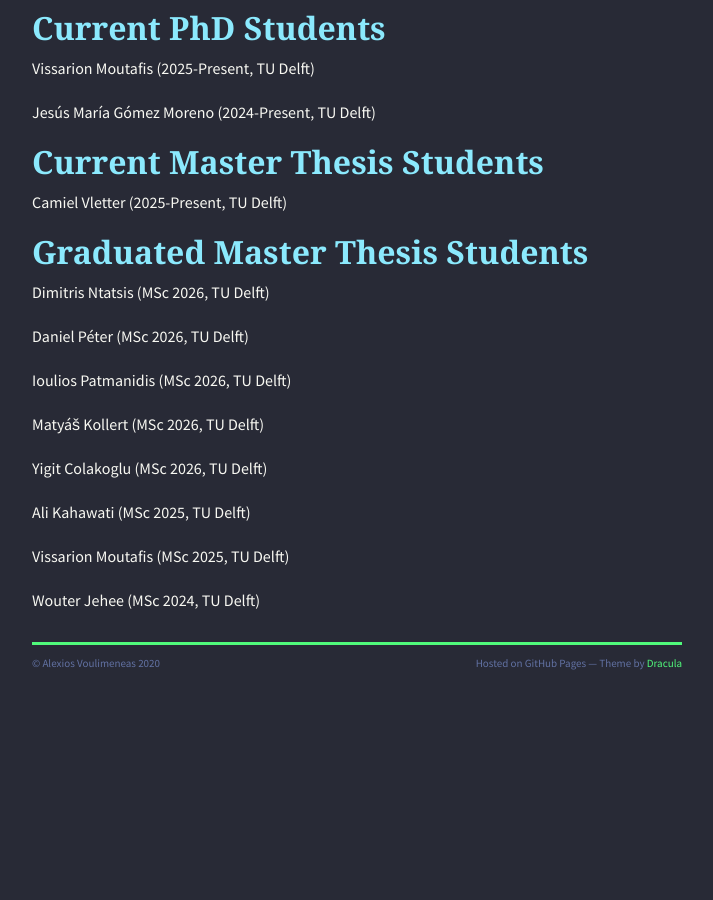
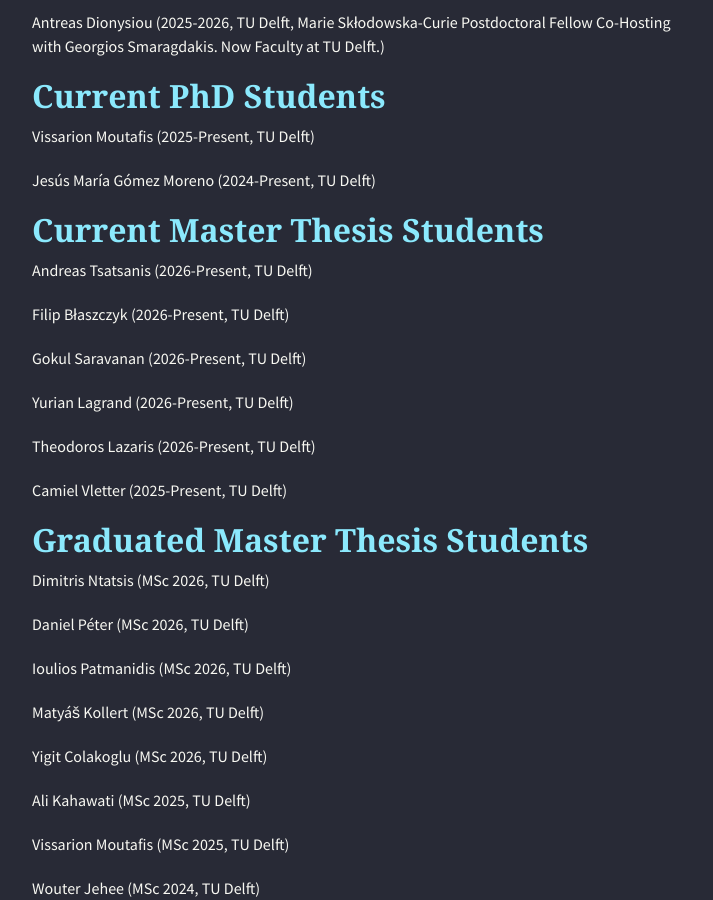
Before and after one commit to alexios-voulimeneas/alexios-voulimeneas.github.io, a Jekyll site: the page built from index.md, in a window 1280 px wide and 900 px high, scrolled down 7130 px. Shown: the whole window, without its empty margins (283-996 px from the left). Built offline with Jekyll 4.4.1, drawn with Linux system fonts in a browser that asks for light colours; nearby versions of some CDN libraries; the repository's description, which GitHub fills in, is left out; before the commit the page ends 7885 px from its top, so only the background shows below that; some of the changed text lies outside the part shown.

Commit message:
Update index.md

```diff
--- a/index.md
+++ b/index.md
@@ -5,6 +5,8 @@ layout: default
 <img src="466324559_4220271878199649_4803618349885448783_n.jpg" width="200">
 
 ## [](#header-2)News
+
+**November 2026:** Extremely happy to have received another Top Reviewers Award … this time at ACM CCS 2026!
 
 **October 2026:** Our paper "IBTpoline: Flexible, Robust, and Intel IBT-compliant System Call Hooking" got accepted at ATC 2026. Congrats, to Alex for leading this work and to the rest of the authors!!!
 
@@ -239,6 +241,16 @@ Jesús María Gómez Moreno (2024-Present, TU Delft)
 
 ## [](#header-2) Current Master Thesis Students
 
+Andreas Tsatsanis (2026-Present, TU Delft)
+
+Filip Błaszczyk (2026-Present, TU Delft)
+
+Gokul Saravanan (2026-Present, TU Delft)
+
+Yurian Lagrand (2026-Present, TU Delft)
+
+Theodoros Lazaris (2026-Present, TU Delft)
+
 Camiel Vletter (2025-Present, TU Delft)
 
 ## [](#header-2) Graduated Master Thesis Students
```
